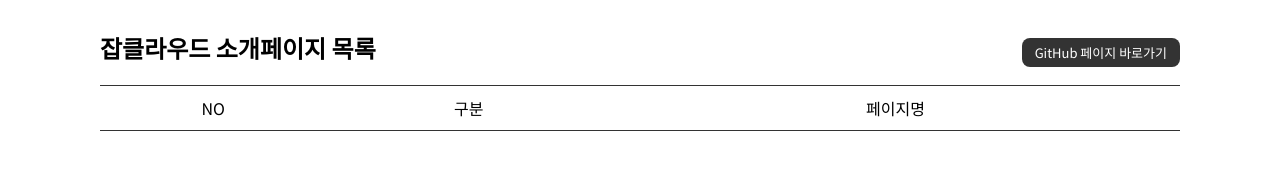
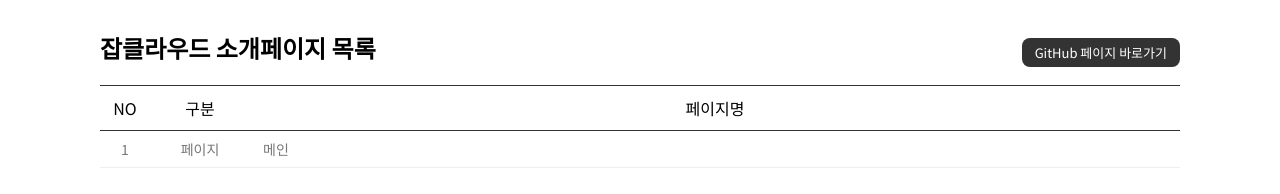
Before and after one commit to aldo814/jobcloud_hompage, a plain HTML site: page index.html in a window 1280 px wide. Drawn offline with nearby package versions, Linux system fonts and the light colour scheme.

Commit message:
Update index.html

```diff
--- a/index.html
+++ b/index.html
@@ -22,7 +22,11 @@
 	</tr>
 	</thead>
 	<tbody>
-
+	    <tr>
+	        <td></td>
+	        <td>페이지</td>
+	        <td><a href="html/index.html">메인</a></td>
+	    </tr>
 	</tbody>
 	</table>
 </div>
```
